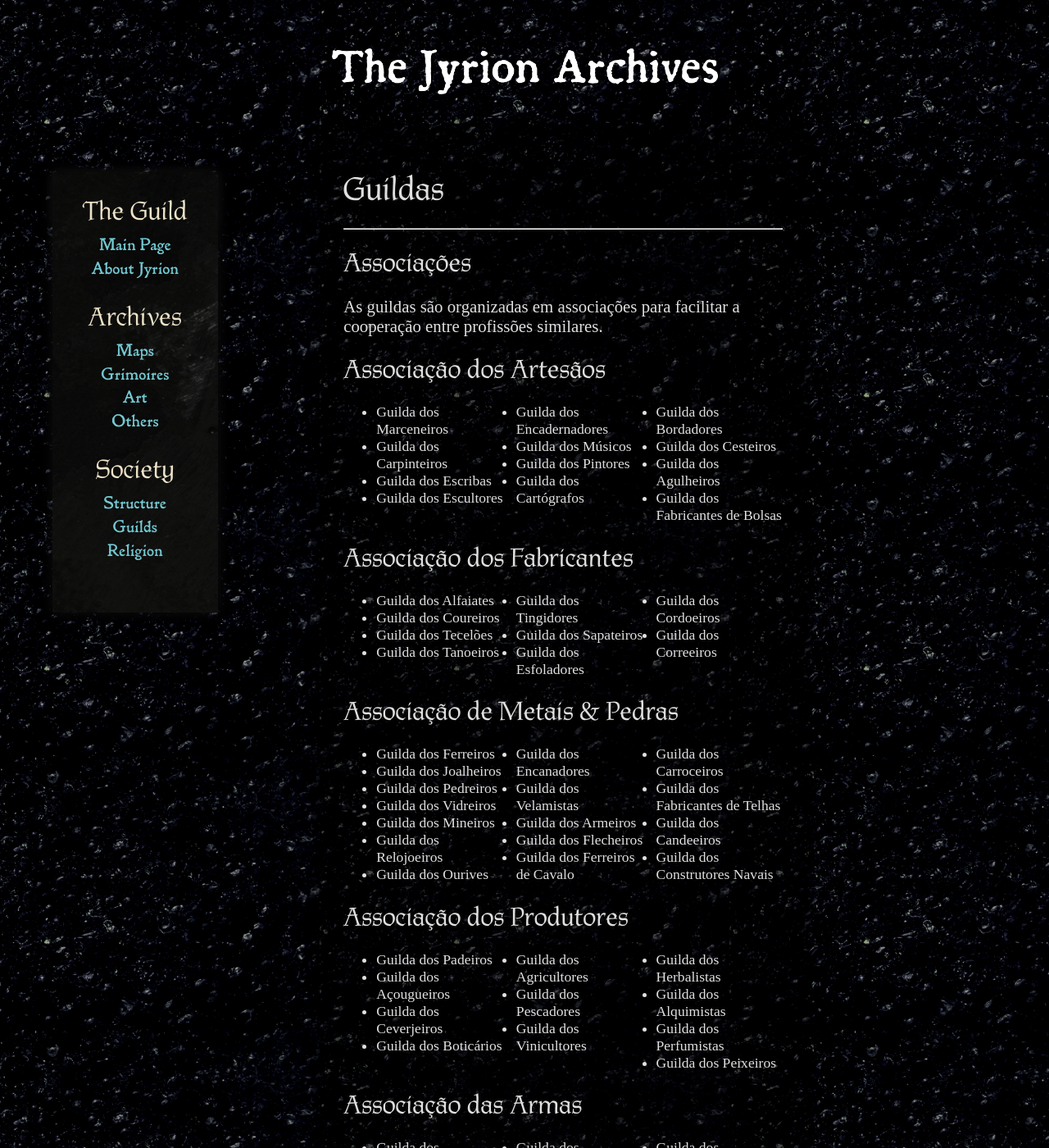
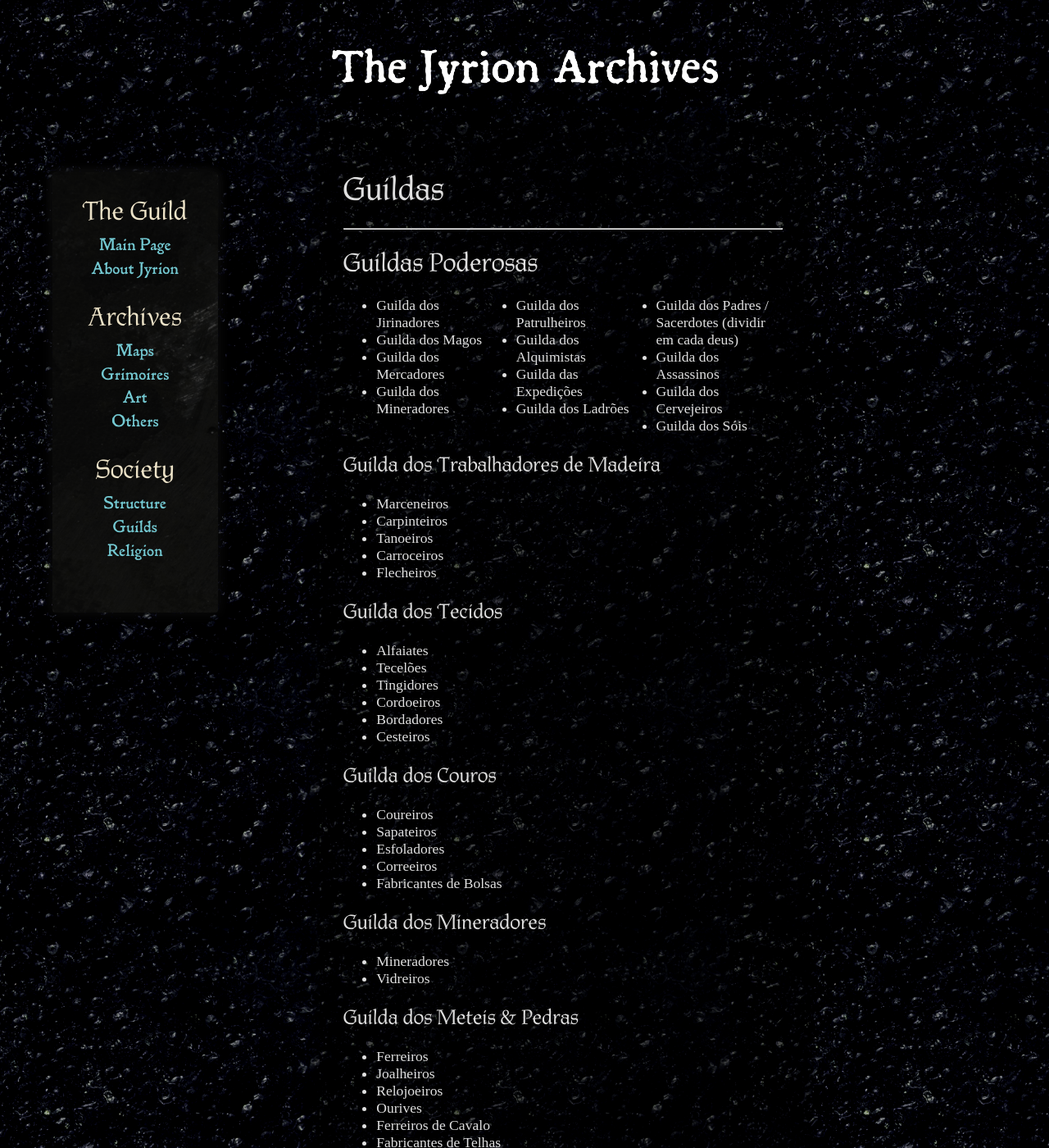
Before and after one commit to The-Jyrion-Archives/The-Jyrion-Archives.github.io, a Jekyll site: the page built from society/guilds.md, in a window 1280 px wide and 1400 px high. Shown: the whole window at 82% size. Built offline with Jekyll 4.4.1, drawn with Linux system fonts in a browser that asks for light colours; some of the changed text lies outside the part shown.

Commit message:
Refactor Guilds

```diff
--- a/society/guilds.md
+++ b/society/guilds.md
@@ -7,117 +7,185 @@ title: Guildas
 
 ---
 
-## Associações
-
-As guildas são organizadas em associações para facilitar a cooperação entre profissões similares.
-
-## Associação dos Artesãos
-
-<div class="column-list" markdown="1">
-
-* Guilda dos Marceneiros
-* Guilda dos Carpinteiros
-* Guilda dos Escribas
-* Guilda dos Escultores
-* Guilda dos Encadernadores
-* Guilda dos Músicos
-* Guilda dos Pintores
-* Guilda dos Cartógrafos
-* Guilda dos Bordadores
-* Guilda dos Cesteiros
-* Guilda dos Agulheiros
-* Guilda dos Fabricantes de Bolsas
-
-</div>
-
-## Associação dos Fabricantes
-
-<div class="column-list" markdown="1">
-
-* Guilda dos Alfaiates
-* Guilda dos Coureiros
-* Guilda dos Tecelões
-* Guilda dos Tanoeiros
-* Guilda dos Tingidores
-* Guilda dos Sapateiros
-* Guilda dos Esfoladores
-* Guilda dos Cordoeiros
-* Guilda dos Correeiros
-
-</div>
-
-## Associação de Metais & Pedras
-
-<div class="column-list" markdown="1">
-
-* Guilda dos Ferreiros
-* Guilda dos Joalheiros
-* Guilda dos Pedreiros
-* Guilda dos Vidreiros
-* Guilda dos Mineiros
-* Guilda dos Relojoeiros
-* Guilda dos Ourives
-* Guilda dos Encanadores
-* Guilda dos Velamistas
-* Guilda dos Armeiros
-* Guilda dos Flecheiros
-* Guilda dos Ferreiros de Cavalo
-* Guilda dos Carroceiros
-* Guilda dos Fabricantes de Telhas
-* Guilda dos Candeeiros
-* Guilda dos Construtores Navais
-
-</div>
-
-## Associação dos Produtores
-
-<div class="column-list" markdown="1">
-
-* Guilda dos Padeiros
-* Guilda dos Açougueiros
-* Guilda dos Ceverjeiros
-* Guilda dos Boticários
-* Guilda dos Agricultores
-* Guilda dos Pescadores
-* Guilda dos Vinicultores
-* Guilda dos Herbalistas
-* Guilda dos Alquimistas
-* Guilda dos Perfumistas
-* Guilda dos Peixeiros
-
-</div>
-
-## Associação das Armas
-
-<div class="column-list" markdown="1">
-
-* Guilda dos Mercenários
-* Guilda dos Arqueiros
-* Guilda dos Caçadores
-* Guilda dos Domadores
-* Guilda dos Escudeiros
-* Guilda dos Cavaleiros
-* Guilda dos Patrulheiros
-* Guilda dos Gladiadores
-* Guilda dos Duelistas
-* Guilda dos Caçadores de Recompensa
-
-</div>
-
-## Guildas Independentes
+## Guildas Poderosas
 
 <div class="column-list" markdown="1">
 
 * Guilda dos Jirinadores
+* Guilda dos Magos
 * Guilda dos Mercadores
-* Guilda dos Magos Independentes
-* Guilda dos Banqueiros
-* Guilda dos Estalajadeiros
-* Guilda das Meretrizes
+* Guilda dos Mineradores
+* Guilda dos Patrulheiros
+* Guilda dos Alquimistas
+* Guilda das Expedições
 * Guilda dos Ladrões
+* Guilda dos Padres / Sacerdotes (dividir em cada deus)
+* Guilda dos Assassinos
+* Guilda dos Cervejeiros
+* Guilda dos Sóis
 
 </div>
 
+### Guilda dos Trabalhadores de Madeira
+
+* Marceneiros
+* Carpinteiros
+* Tanoeiros
+* Carroceiros
+* Flecheiros
+
+### Guilda dos Tecidos
+
+* Alfaiates
+* Tecelões
+* Tingidores
+* Cordoeiros
+* Bordadores
+* Cesteiros
+
+### Guilda dos Couros
+
+* Coureiros
+* Sapateiros
+* Esfoladores
+* Correeiros
+* Fabricantes de Bolsas
+
+### Guilda dos Mineradores
+
+* Mineradores
+* Vidreiros
+
+### Guilda dos Meteis & Pedras
+
+* Ferreiros
+* Joalheiros
+* Relojoeiros
+* Ourives
+* Ferreiros de Cavalo
+* Fabricantes de Telhas
+* Candeeiros
+
+### Guilda dos Padeiros
+
+* Padeiros
+
+### Guilda dos Produtores de Carne
+
+* Açougueiros
+* Linguiceiros
+
+### Guilda dos Cervejeiros
+
+* Cervejeiros
+
+### Guilda dos Alquimistas
+
+* Alquimistas
+* Boticário
+* Perfumistas
+* Herbalistas
+
+### Guilda os Produtores de Queijo
+
+* Queijeiros
+
+### Guilda dos Agricultores
+
+* Agricultores
+* Fazendeiros
+
+### Guilda dos Pescadores
+
+* Pescadores
+* Peixeiros
+
+### Guilda das Expedições
+
+* Gladiadores
+* Expedicionários
+* Domadores
+* Caçadores
+
+### Guilda dos Duelistas
+
+* Esgrima
+* Lutadores mão-a-mão
+
+### Guilda dos Caçadores de Recompensa
+
+* Caçadores de Recompensa
+
+### Guilda dos Patrulheiros
+
+* Patrulheiros
+* Pedreiros / Obras Públicas
+* Templários
+* Encanadores
+* Mercenários
+
+### Guilda dos Cavaleiros
+
+* Cavaleiros
+* Escudeiros
+
+### Guilda dos Jirinadores
+
+* Escribas Historiadores
+* Arqueólogos
+
+### Guilda dos Mercadores
+
+* Cartógrafos
+* Navegadores
+* Agiotas
+* Construtores de Estradas
+* Transporte Carruagem (Coche)
+* Construtores Navais
+
+### Guilda dos Magos Independentes
+
+* Magos Independentes
+
+### Guilda dos Estalajadeiros
+
+* Estalajadeiros
+* Cozinheiros
+* Funcionários
+
+### Guilda dos Ladrões
+
+* Ladrões
+
+### Guilda das Artes
+
+* Escultores
+* Músicos
+* Pintores
+
+### Guilda dos Escribas
+
+* Encadernadores
+* Escribas
+* Agulheiros
+
+### Guilda das Meretrizes (Cabaré)
+
+* Prostitutas
+* Cafetões
+
+### Guilda dos Padres e Sacerdotes
+
+* Padres
+* Sacerdotes
+
+### Guilda dos Assassinos
+
+* Assassinos
+
+### Guilda dos Sóis
+
+* Devotos
 
 ### Ideias
 
@@ -131,18 +199,4 @@ As guildas são organizadas em associações para facilitar a cooperação entre
 
 Guildhalls
 
-
 * Rat-catchers
-* Cozinheiros
-* Sacerdotes/Padres
-
-## Lista de Guildas
-
-{% for g in site.data.guilds.guilds %}
----
-
-### {{ g.name }}
-<aside>Localização: Distrito X<br/>Categoria: {{ g.categoria }}</aside>
-{{ g.description }}
-<br/><br/>
-{% endfor %}
```
